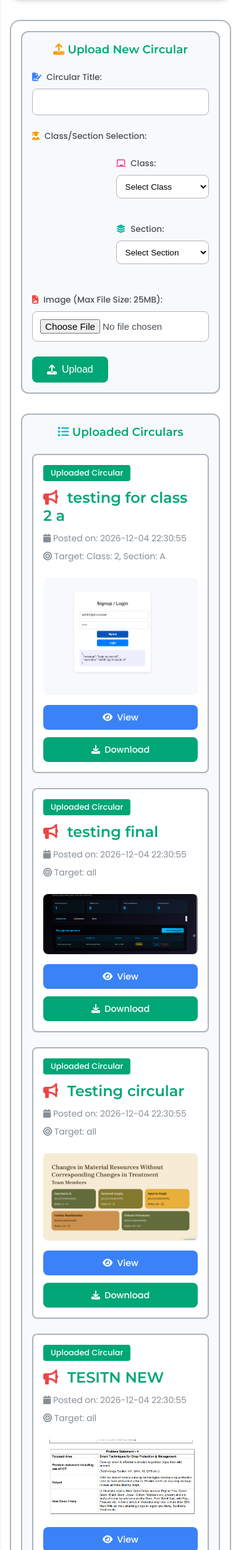
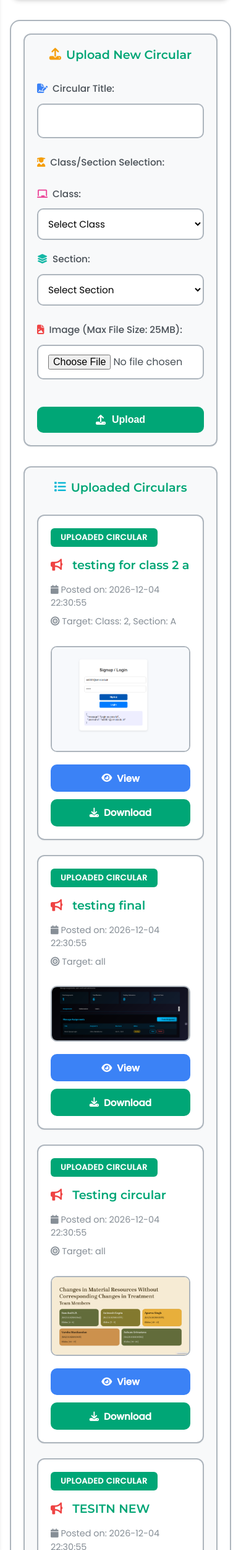
Before and after one commit to anxmeshhh/School-Management-System-Fully-Fledged-, a Django app: page /teacher_circular_upload/ in a window 390 px wide. Shown: the part 100-2600 px from the top of the page at 62% size. Run offline with Django 5.2, Linux system fonts and the light colour scheme; data comes from the database, SQL or seed files in the repository.

Commit message:
Made the changes in SMS

```diff
--- a/users/templates/users/teacher_circular_upload.html
+++ b/users/templates/users/teacher_circular_upload.html
@@ -272,7 +273,7 @@
 
     .section {
         background: var(--light-bg);
-            padding: 1.5rem;
+        padding: 2rem;
         border-radius: 12px;
         border: 2px solid var(--border-color);
         box-shadow: var(--shadow-sm);
@@ -288,78 +289,99 @@
         color: var(--primary-color);
         font-size: 1.5rem;
         font-weight: 600;
-            margin-bottom: 1.5rem;
+        margin-bottom: 2rem;
         text-align: center;
+        display: flex;
+        align-items: center;
+        justify-content: center;
+        gap: 0.5rem;
     }
 
     .form-group {
-            margin-bottom: 1.5rem;
+        margin-bottom: 1.75rem;
+    }
+
+    .form-group:last-child {
+        margin-bottom: 0;
     }
 
     .form-group label {
         display: flex;
         align-items: center;
         color: var(--text-color);
-            font-size: 0.95rem;
+        font-size: 1rem;
         font-weight: 500;
-            margin-bottom: 0.5rem;
+        margin-bottom: 0.75rem;
+        line-height: 1.5;
     }
 
     .form-group input[type="text"],
     .form-group input[type="file"],
     .form-group select {
         width: 100%;
-            padding: 0.75rem;
-            border-radius: 8px;
-            border: 1px solid var(--border-color);
+        padding: 0.875rem 1rem;
+        border-radius: 10px;
+        border: 2px solid var(--border-color);
         background: var(--white);
-            font-size: 0.95rem;
+        font-size: 1rem;
+        font-family: inherit;
         transition: var(--transition);
+        line-height: 1.5;
     }
 
     .form-group input:focus,
     .form-group select:focus,
     .form-group input[type="file"]:focus {
         border-color: var(--primary-color);
-            box-shadow: 0 0 0 3px rgba(0, 166, 118, 0.1);
+        box-shadow: 0 0 0 4px rgba(0, 166, 118, 0.1);
         outline: none;
     }
 
+    .form-group input::placeholder {
+        color: var(--text-light);
+    }
+
     .class-section-group {
-            margin-bottom: 1.5rem;
+        margin-bottom: 1.75rem;
     }
 
     .class-section-group .form-row {
-            display: flex;
-            gap: 1rem;
-            align-items: flex-end;
-            flex-wrap: wrap;
+        display: grid;
+        grid-template-columns: repeat(2, 1fr);
+        gap: 1.5rem;
+        align-items: end;
     }
 
     .class-section-group .form-group {
-            flex: 1;
-            min-width: 150px;
+        margin-bottom: 0;
     }
 
     .upload-btn {
-            padding: 0.75rem 1.5rem;
+        padding: 0.875rem 2rem;
         background: var(--primary-color);
         border: none;
-            border-radius: 8px;
+        border-radius: 10px;
         color: var(--white);
-            font-size: 1rem;
-            font-weight: 500;
+        font-size: 1.05rem;
+        font-weight: 600;
         cursor: pointer;
         transition: var(--transition);
         display: inline-flex;
         align-items: center;
-            gap: 0.5rem;
+        justify-content: center;
+        gap: 0.625rem;
+        margin-top: 1rem;
+        min-width: 160px;
     }
 
     .upload-btn:hover {
         background: var(--primary-hover);
         transform: translateY(-2px);
-            box-shadow: var(--shadow-md);
+        box-shadow: var(--shadow-lg);
+    }
+
+    .upload-btn:active {
+        transform: translateY(0);
     }
 
     .circular-container {
@@ -372,7 +394,7 @@
         background: var(--white);
         border: 2px solid var(--border-color);
         padding: 1.5rem;
-            border-radius: 8px;
+        border-radius: 12px;
         box-shadow: var(--shadow-sm);
         transition: var(--transition);
         display: flex;
@@ -381,68 +403,78 @@
 
     .circular:hover {
         box-shadow: var(--shadow-md);
+        transform: translateY(-2px);
     }
 
     .circular-type {
         background: var(--primary-color);
         color: var(--white);
-            padding: 0.25rem 0.75rem;
-            border-radius: 4px;
+        padding: 0.375rem 1rem;
+        border-radius: 6px;
         font-size: 0.8rem;
-            font-weight: 500;
+        font-weight: 600;
         display: inline-block;
-            margin-bottom: 0.75rem;
+        margin-bottom: 1rem;
         align-self: flex-start;
+        text-transform: uppercase;
+        letter-spacing: 0.5px;
     }
 
     .circular h3 {
         color: var(--primary-color);
-            font-size: 1.5rem;
+        font-size: 1.35rem;
         font-weight: 600;
-            margin-bottom: 0.75rem;
+        margin-bottom: 1rem;
+        line-height: 1.4;
+        display: flex;
+        align-items: center;
+        gap: 0.5rem;
     }
 
     .circular small {
         color: var(--text-light);
-            font-size: 0.875rem;
+        font-size: 0.9rem;
         font-weight: 400;
         display: block;
         margin-bottom: 0.5rem;
+        line-height: 1.5;
     }
 
     .circular img {
         width: 100%;
         height: auto;
         max-width: 100%;
-            border-radius: 8px;
-            margin-top: 1rem;
+        border-radius: 10px;
+        margin-top: 1.25rem;
         flex-grow: 1;
         transition: var(--transition);
         cursor: pointer;
+        border: 2px solid var(--border-color);
     }
 
     .circular img:hover {
-            transform: scale(1.03);
+        transform: scale(1.02);
+        box-shadow: var(--shadow-md);
     }
 
     .circular-actions {
-            display: flex;
-            gap: 0.75rem;
-            margin-top: 1rem;
+        display: grid;
+        grid-template-columns: repeat(2, 1fr);
+        gap: 1rem;
+        margin-top: 1.25rem;
     }
 
     .view-btn,
     .download-btn {
-            flex: 1;
         display: inline-flex;
         align-items: center;
         justify-content: center;
-            gap: 0.45rem;
-            padding: 0.65rem 1rem;
+        gap: 0.5rem;
+        padding: 0.75rem 1.25rem;
         text-decoration: none;
-            border-radius: 8px;
-            font-size: 0.95rem;
-            font-weight: 500;
+        border-radius: 10px;
+        font-size: 1rem;
+        font-weight: 600;
         font-family: inherit;
         transition: var(--transition);
         border: none;
@@ -530,6 +575,7 @@
         .sidebar { width: 250px; }
         .page-wrapper { margin-left: 250px; }
         .logo-container { width: 80px; height: 64px; }
+        .circular-container { grid-template-columns: repeat(auto-fit, minmax(300px, 1fr)); }
     }
 
     @media (max-width: 768px) {
@@ -541,12 +587,18 @@
         .container { padding: 1.5rem 15px; }
         .header h1 { font-size: 1.5rem; }
         .main-content { padding: 1.5rem; }
-            .section { padding: 1.2rem; }
+        .section { padding: 1.5rem; }
         h2 { font-size: 1.3rem; }
-            .class-section-group .form-row { flex-direction: column; }
+        .class-section-group .form-row {
+            grid-template-columns: 1fr;
+            gap: 1.25rem;
+        }
         .circular-container { grid-template-columns: 1fr; }
-            .circular-actions { flex-direction: column; }
-            .close-modal { top: 10px; right: 20px; font-size: 30px; }
+        .circular-actions {
+            grid-template-columns: 1fr;
+            gap: 0.75rem;
+        }
+        .close-modal { top: 10px; right: 20px; font-size: 35px; }
     }
 
     @media (max-width: 480px) {
@@ -554,24 +606,44 @@
         .container { padding: 1rem; }
         .header { padding: 1rem; }
         .header h1 { font-size: 1.25rem; }
-            .main-content { padding: 1rem; }
-            .section { padding: 1rem; }
-            h2 { font-size: 1.15rem; }
-            .form-group label { font-size: 0.85rem; }
-            .form-group input, .form-group select { font-size: 0.85rem; padding: 0.6rem; }
-            .circular { padding: 1rem; }
-            .view-btn, .download-btn { padding: 0.6rem 1rem; font-size: 0.9rem; }
+        .main-content { padding: 1.25rem; }
+        .section { padding: 1.25rem; }
+        h2 { font-size: 1.2rem; }
+        .form-group label { font-size: 0.95rem; }
+        .form-group input, .form-group select {
+            font-size: 0.95rem;
+            padding: 0.75rem;
+        }
+        .upload-btn {
+            padding: 0.75rem 1.5rem;
+            font-size: 1rem;
+            width: 100%;
+        }
+        .circular { padding: 1.25rem; }
+        .circular h3 { font-size: 1.2rem; }
+        .view-btn, .download-btn {
+            padding: 0.65rem 1rem;
+            font-size: 0.95rem;
+        }
     }
 
     @media (hover: none) {
-            .section:hover, .upload-btn:hover, .circular:hover, .view-btn:hover, .download-btn:hover {
+        .section:hover,
+        .upload-btn:hover,
+        .circular:hover,
+        .view-btn:hover,
+        .download-btn:hover,
+        .circular img:hover {
             transform: none;
             box-shadow: var(--shadow-sm);
         }
     }
 
     @media (prefers-reduced-motion: reduce) {
-            * { transition: none !important; animation: none !important; }
+        * {
+            transition: none !important;
+            animation: none !important;
+        }
         html { scroll-behavior: auto; }
     }
 </style>
```
Also changed, not shown: other parts of users/templates/users/teacher_circular_upload.html (+27 -13 lines), users/templates/users/teacher_study_materials.html (+153 -57 lines). Lines whose indentation alone changed are shown as unchanged.
